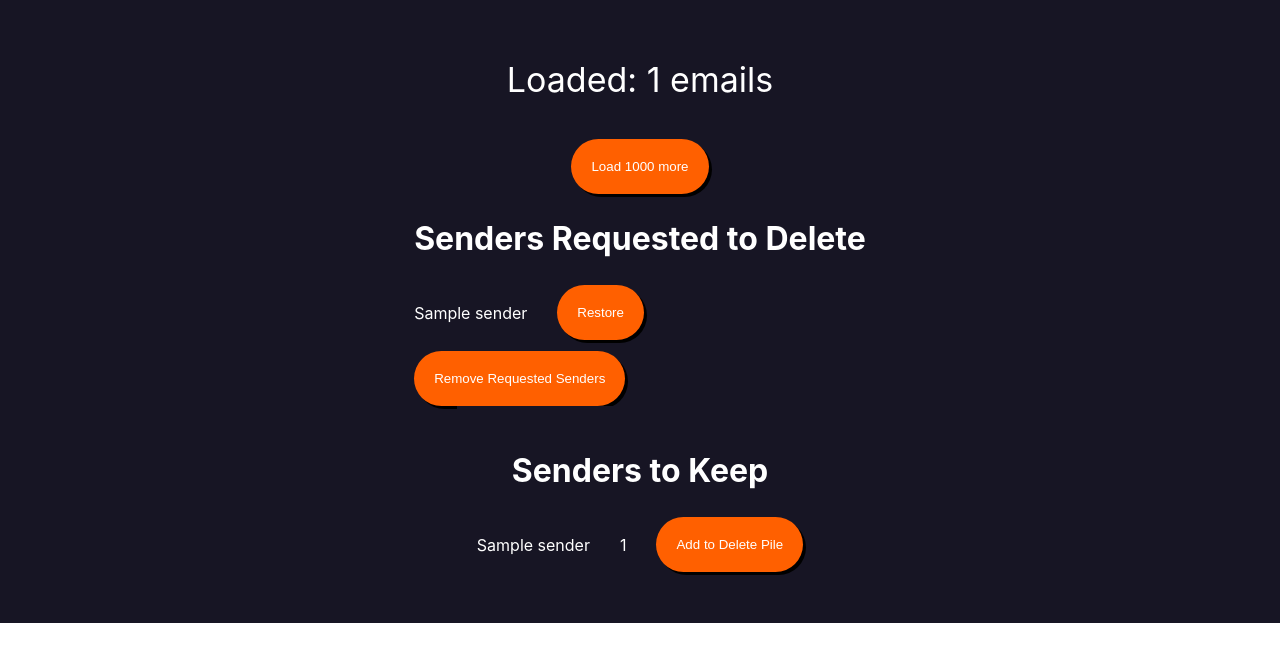
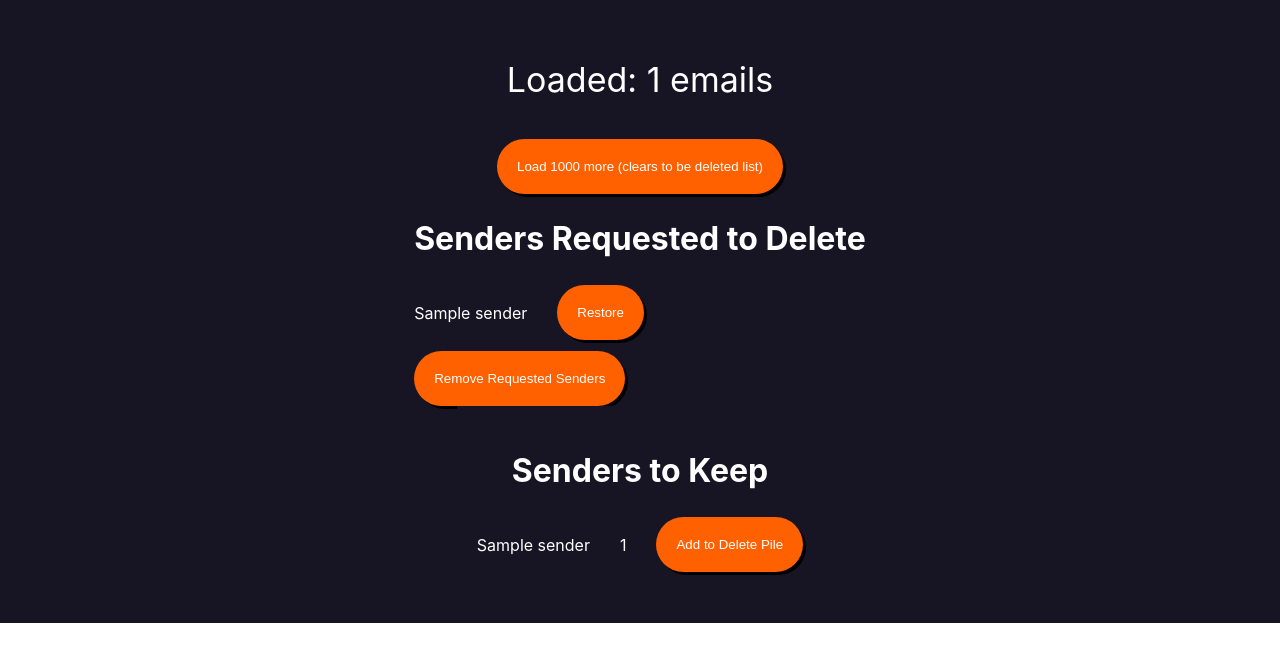
Before and after one commit to DenverDawgs18/MailMind2, a Flask app: template templates/upload.html in a window 1280 px wide. Shown: the part 67-729 px from the top of the page. Run offline with Flask 3, Linux system fonts and the light colour scheme; the template is opened without the code that fills it: most values are stand-ins (such as "Sample title", 1, 10 or a date in 2020); parts of the project's set-up code (start-up, migrations or seed data) failed here and were passed over; some libraries are stand-ins or nearby versions.

Commit message:
Setup loading more emails to restore all senders first

```diff
--- a/app.py
+++ b/app.py
@@ -773,6 +773,7 @@ def restore_sender():
     session["removed_senders_cache"] = updated_removed_cache
     session.modified = True
 
+    print(deleted_senders)
     return jsonify({
         "message": f"Restored {sender_name} to the list.",
         "text": session["senders_cache"],
--- a/static/clean.js
+++ b/static/clean.js
@@ -23,6 +23,10 @@ document.addEventListener("DOMContentLoaded", function () {
         loadMoreBtn.addEventListener("click", function() {
             // Disable button while loading
             loadMoreBtn.disabled = true;
+            document.querySelectorAll(".restore").forEach(button => {
+                const sender = button.dataset.sender;
+                restoreSender(sender);
+            });
 
             // Make AJAX request to load more emails
             fetch("/email_cleaner", {
--- a/templates/upload.html
+++ b/templates/upload.html
@@ -19,7 +19,7 @@
     <div class="uploadwrapper">
         <div class="more">
             <p class="stats">Loaded: {{processed_count}} emails</p>
-            <button class="loadmore">Load 1000 more</button>
+            <button class="loadmore">Load 1000 more (clears to be deleted list)</button>
         </div>
         <div class="requestedcontainer">
             <h1 class="reqhead">Senders Requested to Delete</h1>
```
Also changed, not shown: map.md (+0 -1 lines), instance/database.db.
